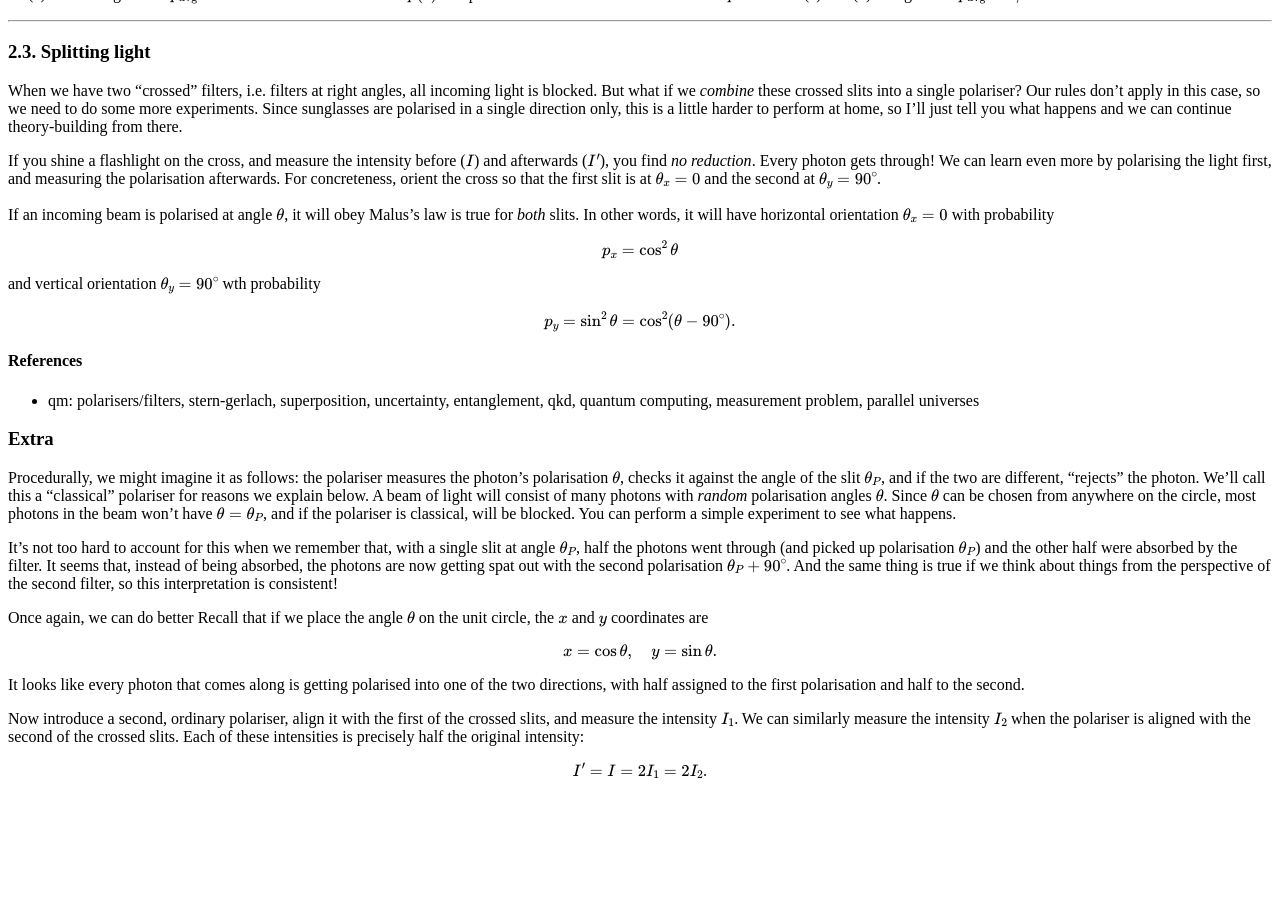
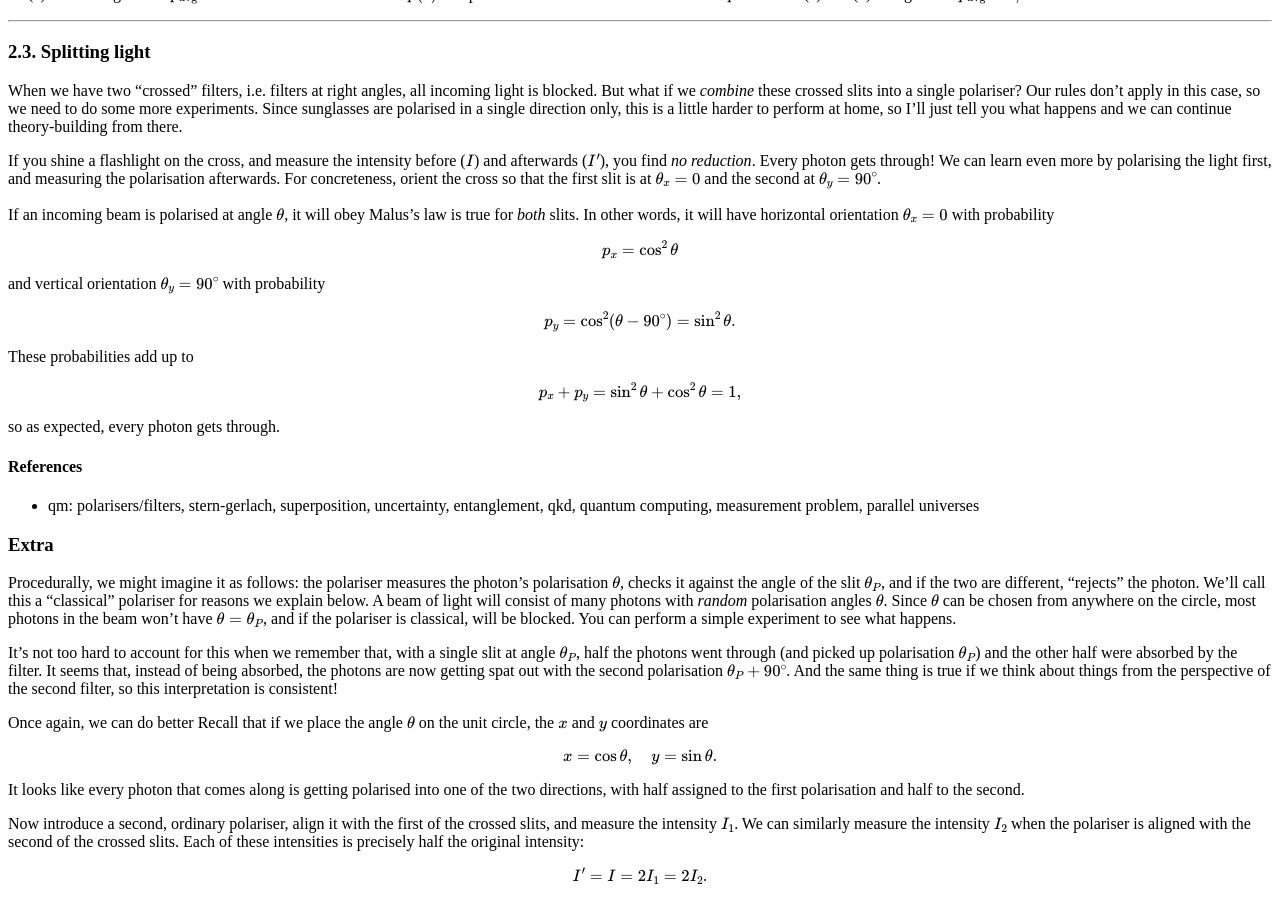
Before and after one commit to hapax/hapax.github.io, a Jekyll site: the page built from assets/simple-qm.md, in a window 1280 px wide and 900 px high, scrolled down 2491 px. Built offline with Jekyll 4.4.1, drawn with Linux system fonts in a browser that asks for light colours; our own code applies the rules of GitHub Pages for plain Markdown files; formulas are drawn with MathJax 3; a script that is not in the unit is left out; before the commit the page ends 3286 px from its top, so only the background shows below that.

Commit message:
Update simple-qm.md

```diff
--- a/assets/simple-qm.md
+++ b/assets/simple-qm.md
@@ -266,11 +266,19 @@ $$
 p_x = \cos^2\theta
 $$
 
-and vertical orientation $\theta_y = 90^\circ$ wth probability
+and vertical orientation $\theta_y = 90^\circ$ with probability
 
 $$
-p_y = \sin^2\theta = \cos^2(\theta - 90^\circ).
+p_y = \cos^2(\theta - 90^\circ) = \sin^2\theta.
 $$
+
+These probabilities add up to
+
+$$
+p_x + p_y  = \sin^2\theta + \cos^2\theta = 1,
+$$
+
+so as expected, every photon gets through.
 
 #### References
 
```
